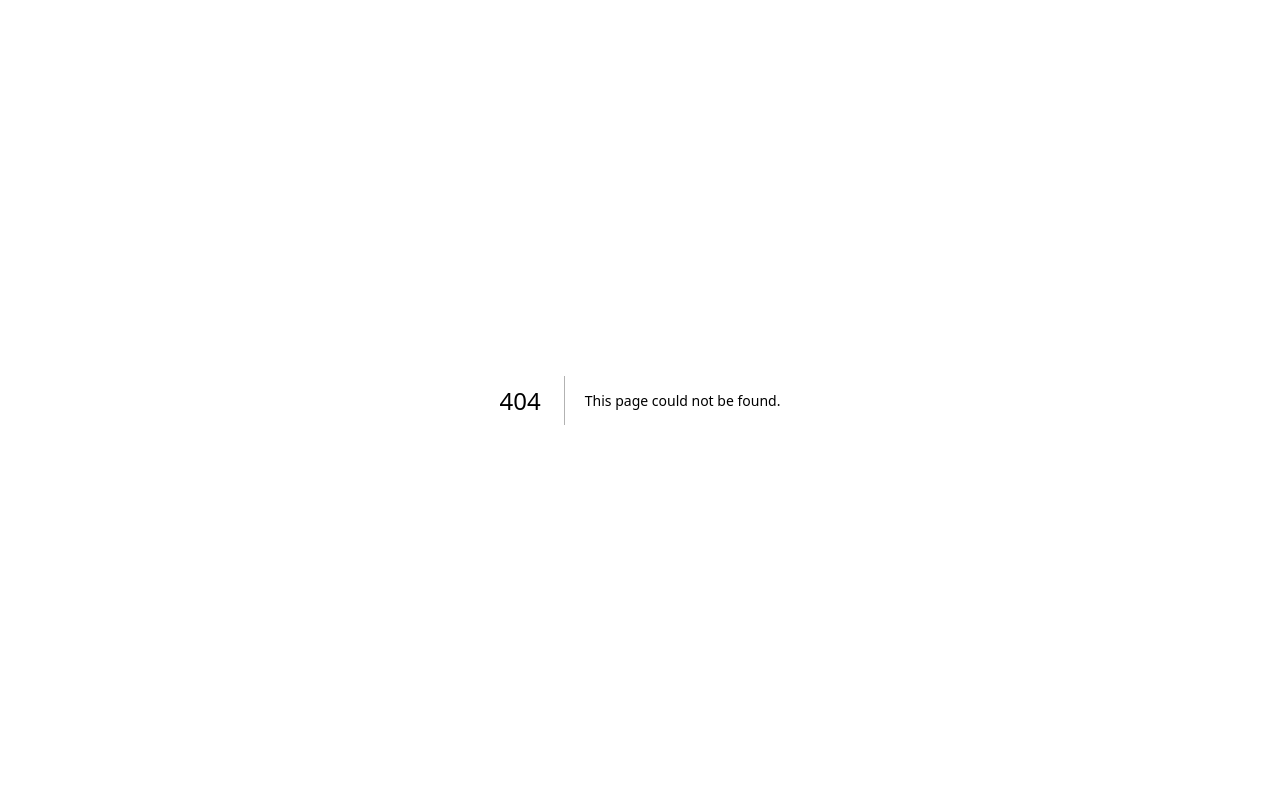
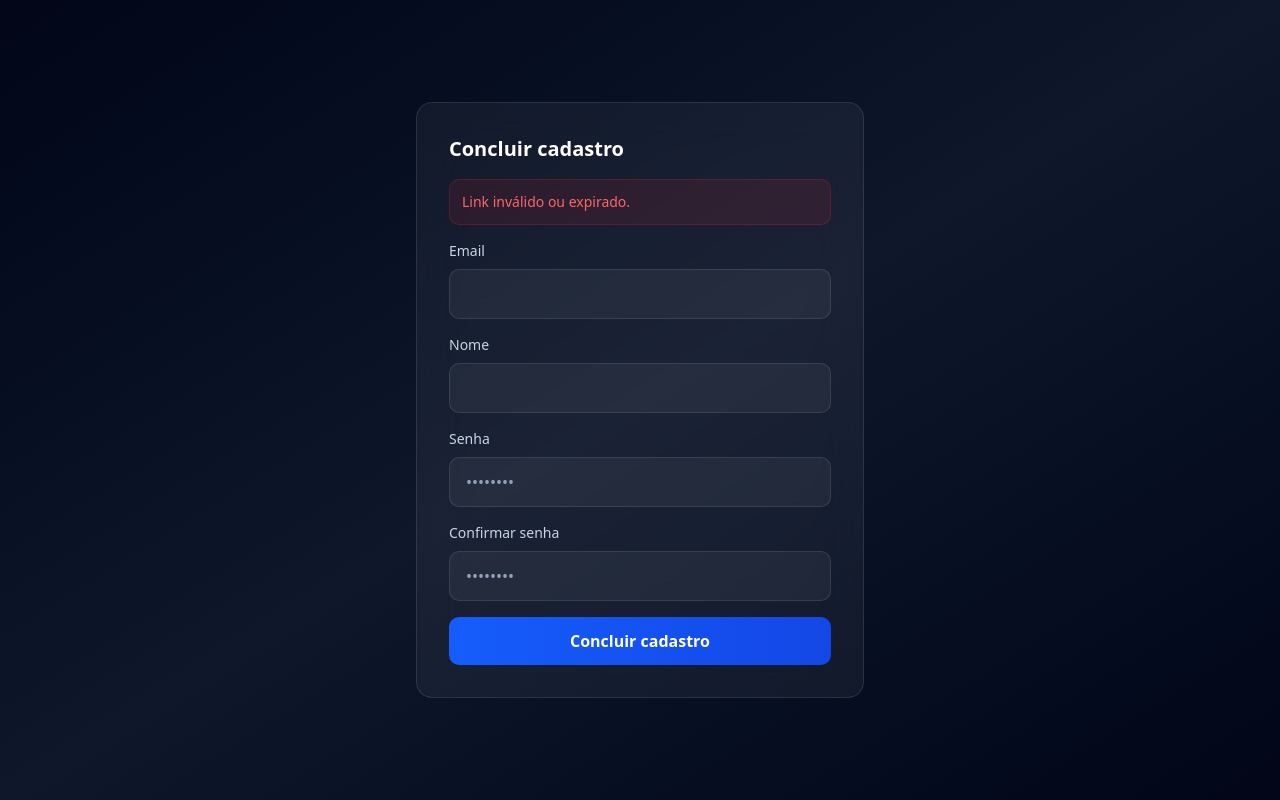
Before and after one commit to maxgsandre/BINANCE-MANAGER, a Next.js app: page /complete-signup in a window 1280 px wide. Before the commit this address had no page. Built offline with nearby package versions, Linux system fonts and the light colour scheme; no server answers.

Commit message:
feat(auth): email-link signup flow with Firebase; complete-signup page for password + profile

```diff
--- /dev/null
+++ b/src/app/complete-signup/page.tsx
@@ -0,0 +1,122 @@
+"use client";
+import { useEffect, useState } from 'react';
+import { useRouter, useSearchParams } from 'next/navigation';
+import { auth } from '@/lib/firebase/client';
+import { isSignInWithEmailLink, signInWithEmailLink, updatePassword, updateProfile } from 'firebase/auth';
+
+export default function CompleteSignupPage() {
+  const router = useRouter();
+  const searchParams = useSearchParams();
+  const [email, setEmail] = useState('');
+  const [name, setName] = useState('');
+  const [password, setPassword] = useState('');
+  const [confirmPassword, setConfirmPassword] = useState('');
+  const [error, setError] = useState('');
+  const [loading, setLoading] = useState(true);
+
+  useEffect(() => {
+    const storedEmail = window.localStorage.getItem('signupEmail') || '';
+    const storedName = window.localStorage.getItem('signupName') || searchParams.get('name') || '';
+    setEmail(storedEmail);
+    setName(storedName);
+
+    const url = window.location.href;
+    if (isSignInWithEmailLink(auth, url)) {
+      setLoading(false);
+    } else {
+      setError('Link inválido ou expirado.');
+      setLoading(false);
+    }
+  }, [searchParams]);
+
+  const handleComplete = async (e: React.FormEvent) => {
+    e.preventDefault();
+    setError('');
+    if (password !== confirmPassword) {
+      setError('As senhas não coincidem.');
+      return;
+    }
+    try {
+      const url = window.location.href;
+      const finalEmail = email || window.prompt('Confirme seu email:') || '';
+      const cred = await signInWithEmailLink(auth, finalEmail, url);
+      if (name) {
+        await updateProfile(cred.user, { displayName: name });
+      }
+      await updatePassword(cred.user, password);
+      window.localStorage.removeItem('signupEmail');
+      window.localStorage.removeItem('signupName');
+      router.push('/dashboard');
+    } catch (err: unknown) {
+      setError(err instanceof Error ? err.message : 'Falha ao concluir cadastro');
+    }
+  };
+
+  if (loading) {
+    return (
+      <div className="min-h-screen flex items-center justify-center text-slate-300">Carregando...</div>
+    );
+  }
+
+  return (
+    <div className="min-h-screen bg-gradient-to-br from-slate-950 via-slate-900 to-slate-950 flex items-center justify-center p-6">
+      <div className="w-full max-w-md bg-white/5 backdrop-blur-xl rounded-2xl p-8 border border-white/10">
+        <h1 className="text-white text-xl font-semibold mb-4">Concluir cadastro</h1>
+        {error && (
+          <div className="mb-4 p-3 bg-red-500/10 border border-red-500/20 rounded-lg">
+            <p className="text-red-400 text-sm">{error}</p>
+          </div>
+        )}
+        <form onSubmit={handleComplete} className="space-y-4">
+          <div>
+            <label className="block text-sm text-slate-300 mb-2">Email</label>
+            <input
+              type="email"
+              value={email}
+              onChange={(e) => setEmail(e.target.value)}
+              className="w-full px-4 py-3 bg-white/5 border border-white/10 rounded-lg text-white placeholder-slate-400 focus:outline-none focus:ring-2 focus:ring-blue-500 focus:border-transparent"
+              required
+            />
+          </div>
+          <div>
+            <label className="block text-sm text-slate-300 mb-2">Nome</label>
+            <input
+              type="text"
+              value={name}
+              onChange={(e) => setName(e.target.value)}
+              className="w-full px-4 py-3 bg-white/5 border border-white/10 rounded-lg text-white placeholder-slate-400 focus:outline-none focus:ring-2 focus:ring-blue-500 focus:border-transparent"
+            />
+          </div>
+          <div>
+            <label className="block text-sm text-slate-300 mb-2">Senha</label>
+            <input
+              type="password"
+              value={password}
+              onChange={(e) => setPassword(e.target.value)}
+              className="w-full px-4 py-3 bg-white/5 border border-white/10 rounded-lg text-white placeholder-slate-400 focus:outline-none focus:ring-2 focus:ring-blue-500 focus:border-transparent"
+              placeholder="••••••••"
+              required
+            />
+          </div>
+          <div>
+            <label className="block text-sm text-slate-300 mb-2">Confirmar senha</label>
+            <input
+              type="password"
+              value={confirmPassword}
+              onChange={(e) => setConfirmPassword(e.target.value)}
+              className="w-full px-4 py-3 bg-white/5 border border-white/10 rounded-lg text-white placeholder-slate-400 focus:outline-none focus:ring-2 focus:ring-blue-500 focus:border-transparent"
+              placeholder="••••••••"
+              required
+            />
+          </div>
+          <button
+            type="submit"
+            className="w-full bg-gradient-to-r from-blue-600 to-blue-700 hover:from-blue-700 hover:to-blue-800 text-white font-semibold py-3 px-4 rounded-lg transition-all duration-200"
+          >
+            Concluir cadastro
+          </button>
+        </form>
+      </div>
+    </div>
+  );
+}
--- a/src/app/register/page.tsx
+++ b/src/app/register/page.tsx
@@ -3,13 +3,11 @@ import Image from 'next/image';
 import Link from 'next/link';
 import { useState } from 'react';
 import { auth } from '@/lib/firebase/client';
-import { createUserWithEmailAndPassword, updateProfile, sendEmailVerification } from 'firebase/auth';
+import { sendSignInLinkToEmail } from 'firebase/auth';
 
 export default function RegisterPage() {
   const [name, setName] = useState('');
   const [email, setEmail] = useState('');
-  const [password, setPassword] = useState('');
-  const [confirmPassword, setConfirmPassword] = useState('');
   const [isLoading, setIsLoading] = useState(false);
   const [error, setError] = useState('');
   const [success, setSuccess] = useState(false);
@@ -20,17 +18,14 @@ export default function RegisterPage() {
     setError('');
 
     try {
-      if (password !== confirmPassword) {
-        setError('As senhas não coincidem');
-        setIsLoading(false);
-        return;
-      }
-
-      const cred = await createUserWithEmailAndPassword(auth, email, password);
-      if (name) {
-        await updateProfile(cred.user, { displayName: name });
-      }
-      await sendEmailVerification(cred.user);
+      const actionCodeSettings = {
+        url: `${window.location.origin}/complete-signup?name=${encodeURIComponent(name)}`,
+        handleCodeInApp: true,
+      };
+      await sendSignInLinkToEmail(auth, email, actionCodeSettings);
+      // Guardar para usar na página de conclusão
+      window.localStorage.setItem('signupEmail', email);
+      window.localStorage.setItem('signupName', name);
       setSuccess(true);
     } catch (err: unknown) {
       const msg = err instanceof Error ? err.message : 'Erro ao criar conta';
@@ -68,8 +63,8 @@ export default function RegisterPage() {
             </h2>
 
             <p className="text-slate-300 mb-6">
-              Enviamos um email de verificação para <strong>{email}</strong>.
-              Após verificar, faça login normalmente com sua senha.
+              Enviamos um link para <strong>{email}</strong>. Abra o email neste dispositivo
+              e clique para completar o cadastro e definir sua senha.
             </p>
 
             <div className="space-y-3">
@@ -85,8 +80,6 @@ export default function RegisterPage() {
                   setSuccess(false);
                   setName('');
                   setEmail('');
-                  setPassword('');
-                  setConfirmPassword('');
                 }}
                 className="block w-full text-slate-400 hover:text-white transition-colors"
               >
@@ -167,38 +160,8 @@ export default function RegisterPage() {
 
             <div className="bg-blue-500/10 border border-blue-500/20 rounded-lg p-3">
               <p className="text-blue-400 text-sm">
-                📧 Após o cadastro, você receberá um email para verificar sua conta.
+                📧 Você receberá um link por email para concluir o cadastro e criar sua senha.
               </p>
-            </div>
-
-            <div>
-              <label htmlFor="password" className="block text-sm font-medium text-slate-300 mb-2">
-                Senha
-              </label>
-              <input
-                type="password"
-                id="password"
-                value={password}
-                onChange={(e) => setPassword(e.target.value)}
-                className="w-full px-4 py-3 bg-white/5 border border-white/10 rounded-lg text-white placeholder-slate-400 focus:outline-none focus:ring-2 focus:ring-blue-500 focus:border-transparent"
-                placeholder="••••••••"
-                required
-              />
-            </div>
-
-            <div>
-              <label htmlFor="confirmPassword" className="block text-sm font-medium text-slate-300 mb-2">
-                Confirmar senha
-              </label>
-              <input
-                type="password"
-                id="confirmPassword"
-                value={confirmPassword}
-                onChange={(e) => setConfirmPassword(e.target.value)}
-                className="w-full px-4 py-3 bg-white/5 border border-white/10 rounded-lg text-white placeholder-slate-400 focus:outline-none focus:ring-2 focus:ring-blue-500 focus:border-transparent"
-                placeholder="••••••••"
-                required
-              />
             </div>
 
             <button
```
